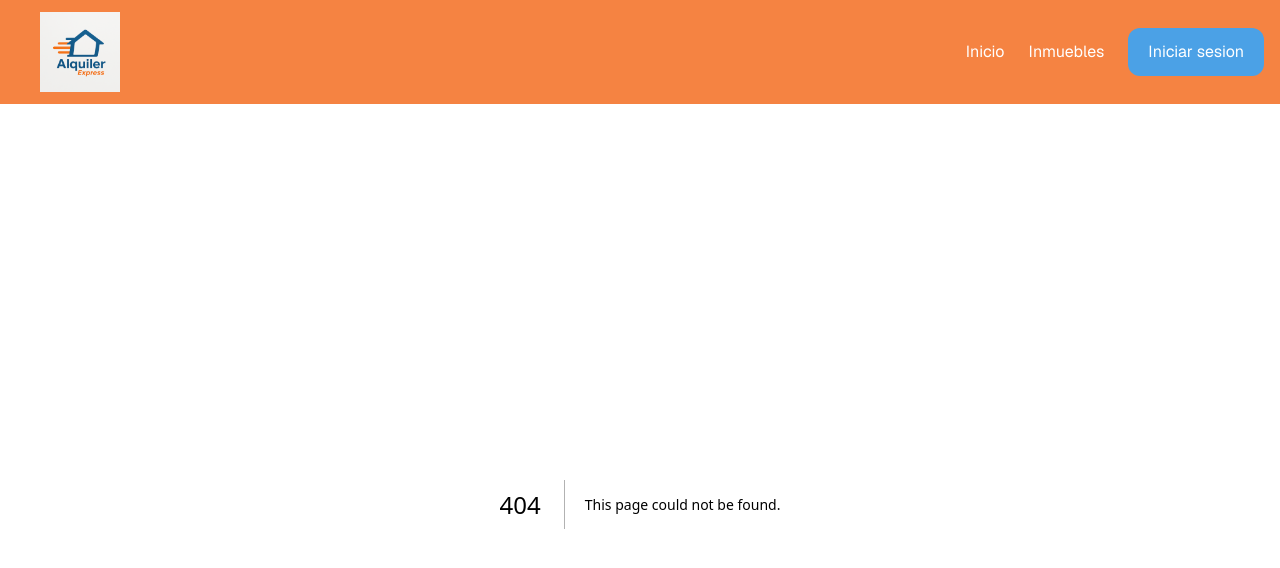
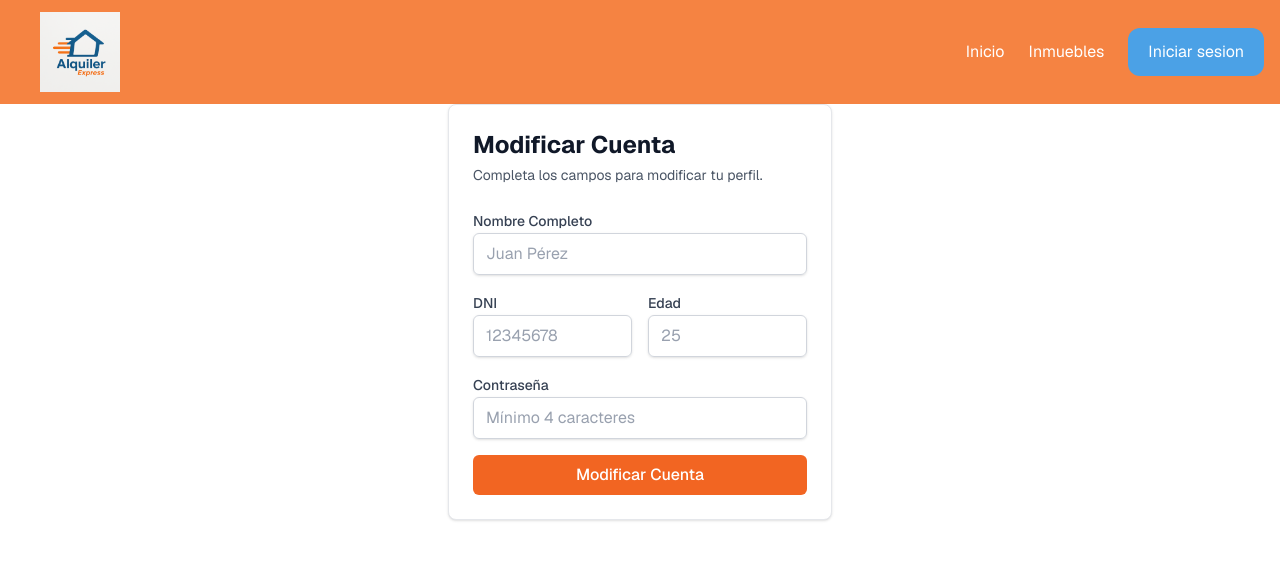
Before and after one commit to nachomattano/AlquilerExpress, a Next.js app: page /modificar in a window 1280 px wide. Before the commit this address had no page. Shown: the top 568 px of the page. Built offline with nearby package versions, Linux system fonts and the light colour scheme.

Commit message:
feat:modificar cuenta

```diff
--- /dev/null
+++ b/src/app/modificar/page.tsx
@@ -0,0 +1,128 @@
+'use client'
+import toast from "react-hot-toast"
+import { useEffect, useState } from "react"
+import { typeUser, user } from "@/types/user"
+
+
+export default function Modify() {
+    const [fullName, setFullName] = useState("")
+    const [dni, setDni] = useState("")
+    const [age, setAge] = useState("")
+    const [password, setPassword] = useState("")
+    const [usuario, setUsuario] = useState<user | null>(null);
+    const [rol, setRol] = useState<typeUser | null>(null)
+
+    useEffect(() => {
+        const usuarioActual = localStorage.getItem("user");
+        if (usuarioActual) {
+            setUsuario(JSON.parse(usuarioActual));
+        }
+        const storedRol = localStorage.getItem('userType') as typeUser | null
+        setRol(storedRol)
+    }, [])
+
+
+    const handleSubmit = async (e: React.FormEvent) => {
+        e.preventDefault()
+        const rolApi = rol == "administrador"? "administradores" : rol == "empleado"? "empleados" : "clientes"
+        const res = await fetch(`/api/users/${rolApi}/${usuario?.id}`, {
+            method: 'PUT',
+            body: JSON.stringify({ mail:usuario?.mail, contraseña:password, dni, edad:age, nombre:fullName }),
+            headers: { 'Content-Type': 'application/json' }
+        });
+
+        if (res.ok) {
+            toast.success('Usuario creado con exito')
+            window.location.replace("")
+        } else {
+            toast.error(await res.text());
+        }
+    }
+
+    return (
+        <div className="mx-auto max-w-sm bg-white rounded-lg border border-gray-200 shadow-sm">
+            <div className="p-6 space-y-1">
+                <h1 className="text-2xl font-bold text-gray-900">Modificar Cuenta</h1>
+                <p className="text-sm text-gray-600">Completa los campos para modificar tu perfil.</p>
+            </div>
+            <div className="p-6 pt-0">
+                <form onSubmit={handleSubmit} className="space-y-4">
+                <div className="space-y-4">
+                    <div className="space-y-2">
+                        <label htmlFor="fullName" className="text-sm font-medium text-gray-700">
+                        Nombre Completo
+                        </label>
+                        <input
+                        id="fullName"
+                        type="text"
+                        placeholder="Juan Pérez"
+                        required
+                        value={usuario?.nombre??fullName}
+                        onChange={(e) => setFullName(e.target.value)}
+                        className="w-full px-3 py-2 border border-gray-300 rounded-md shadow-sm placeholder-gray-400 focus:outline-none focus:ring-2 focus:ring-blue-500 focus:border-blue-500"
+                        />
+                    </div>
+
+                    <div className="grid grid-cols-2 gap-4">
+                        <div className="space-y-2">
+                            <label htmlFor="dni" className="text-sm font-medium text-gray-700">
+                                DNI
+                            </label>
+                            <input
+                                id="dni"
+                                type="text"
+                                placeholder="12345678"
+                                required
+                                value={usuario?.dni??dni}
+                                onChange={(e) => setDni(e.target.value)}
+                                className="w-full px-3 py-2 border border-gray-300 rounded-md shadow-sm placeholder-gray-400 focus:outline-none focus:ring-2 focus:ring-blue-500 focus:border-blue-500"
+                            />
+                        </div>
+
+                        <div className="space-y-2">
+                            <label htmlFor="age" className="text-sm font-medium text-gray-700">
+                                Edad
+                            </label>
+                            <input
+                                id="age"
+                                type="number"
+                                placeholder="25"
+                                min="18"
+                                max="100"
+                                required
+                                value={usuario?.edad??age}
+                                onChange={(e) => setAge(e.target.value)}
+                                className="w-full px-3 py-2 border border-gray-300 rounded-md shadow-sm placeholder-gray-400 focus:outline-none focus:ring-2 focus:ring-blue-500 focus:border-blue-500"
+                            />
+                        </div>
+                    </div>
+
+                    <div className="space-y-2">
+                        <label htmlFor="password" className="text-sm font-medium text-gray-700">
+                            Contraseña
+                        </label>
+                        <input
+                        id="password"
+                        type="password"
+                        placeholder="Mínimo 4 caracteres"
+                        required
+                        minLength={4}
+                        value={usuario?.contraseña??password}
+                        onChange={(e) => setPassword(e.target.value)}
+                        className="w-full px-3 py-2 border border-gray-300 rounded-md shadow-sm placeholder-gray-400 focus:outline-none focus:ring-2 focus:ring-blue-500 focus:border-blue-500"
+                        />
+                    </div>
+
+                    <button
+                        type="submit"
+                        className="w-full bg-orange-500 hover:bg-orange-600 text-white font-medium py-2 px-4 rounded-md transition-colors duration-200 focus:outline-none focus:ring-2 focus:ring-green-500 focus:ring-offset-2"
+                    >
+                        Modificar Cuenta
+                    </button>
+
+                </div>
+                </form>
+            </div>
+        </div>
+    )
+}
--- a/src/components/NavBar.tsx
+++ b/src/components/NavBar.tsx
@@ -3,19 +3,22 @@
 import Image from "next/image";
 import Link from "next/link";
 import { useState, useEffect } from "react";
-import { typeUser } from "@/types/user";
+import { typeUser, user } from "@/types/user";
 
 export default function NavBar() {
     const [ isOpen, setIsOpen ] = useState(false)
     const [rol, setRol] = useState<typeUser | null>(null)
 
-    const [nombre, setNombre] = useState<string | null>(null)
+    const [usuario, setUsuario] = useState<user | null>(null);
 
     useEffect(() => {
         const storedRol = localStorage.getItem('userType') as typeUser | null
         const storedNombre = localStorage.getItem('userName')
         setRol(storedRol)
-        setNombre(storedNombre)
+        const usuarioActual = localStorage.getItem("user");
+        if (usuarioActual) {
+            setUsuario(JSON.parse(usuarioActual));
+        }
     }, [])
 
     const handleClose = async () => {
@@ -53,7 +56,7 @@ export default function NavBar() {
                         <div className="flex items-center gap-2 justify-end">
                         <div className="text-right leading-tight text-sm text-black">
                             <div className="font-semibold">
-                            Bienvenido <span className="capitalize">{nombre}!!</span>
+                            Bienvenido <span className="capitalize">{usuario?.nombre}!!</span>
                             </div>
                             <div className="text-xs text-gray-700 capitalize">({rol})</div>
                         </div>
@@ -79,6 +82,15 @@ export default function NavBar() {
                                 Cerrar Sesion
                             </button>
                             </div>
+                            <div className="py-1 bg-black">
+                            <Link href={`/modificar`}>
+                            <button
+                                className="py-3 text-sm bg-black hover:bg-gray-300 w-full text-left"
+                            >
+                                Modificar Perfil
+                            </button>
+                            </Link>
+                            </div>
                         </div>
                         )}
                     </div>
--- a/src/lib/db/usuarios/administradores.ts
+++ b/src/lib/db/usuarios/administradores.ts
@@ -39,3 +39,14 @@ export async function modificarContraseñaAdministrador ( contraseña:string, id
     const supabase = await createClient()
     await supabase.from("administrador").update({ contraseña: contraseña }).eq("id", id)
 }
+
+export async function modifyAdmin (user:user){
+    const supabase = await createClient()
+    const { id, ...sinId } = user
+    const resp = await supabase
+        .from("administrador")
+        .update(sinId)
+        .eq("id", id);
+
+    console.log(resp)
+}
--- a/src/lib/db/usuarios/clientes.ts
+++ b/src/lib/db/usuarios/clientes.ts
@@ -41,6 +41,18 @@ export async function modificarContraseñaCliente ( contraseña:string | null |u
     await supabase.from("cliente").update({ contraseña: contraseña }).eq("id", id)
 }
 
+export async function modifyClient (user:user){
+    const supabase = await createClient()
+    const { id, ...sinId } = user
+    const resp = await supabase
+        .from("cliente")
+        .update(sinId)
+        .eq("id", id);
+
+    console.log(resp)
+}
+
+
 export async function deleteCliente ( id: string ){
     const supabase = await createClient()
     await supabase.from("empleado").update({ estado: estadoUser.inactivo }).eq("id", id)
--- a/src/lib/db/usuarios/empleados.ts
+++ b/src/lib/db/usuarios/empleados.ts
@@ -39,6 +39,17 @@ export async function modificarContraseñaEmpleado ( contraseña: string, id: st
     await supabase.from("empleado").update({ contraseña: contraseña }).eq("id", id)
 }
 
+export async function modifyEmpleado (user:user){
+    const supabase = await createClient()
+    const { id, ...sinId } = user
+    const resp = await supabase
+        .from("empleado")
+        .update(sinId)
+        .eq("id", id);
+
+    console.log(resp)
+}
+
 export async function deleteEmpleado ( id: string ){
     const supabase = await createClient()
     await supabase.from("empleado").update({ estado: estadoUser.inactivo }).eq("id", id)
--- a/src/pages/api/users/administradores/[id].ts
+++ b/src/pages/api/users/administradores/[id].ts
@@ -1,14 +1,19 @@
-import { getAdministrador } from '@/lib/db/usuarios/administradores'
+import { getAdministrador, modifyAdmin } from '@/lib/db/usuarios/administradores'
+import { estadoUser } from '@/types/estado-cliente'
+import { user } from '@/types/user'
 import type { NextApiRequest, NextApiResponse } from 'next'
 export default async function handler(req:NextApiRequest,res:NextApiResponse){
-    const {method, query: { id }} = req
+    const {method, query: { id }, body:{mail, nombre, edad, dni, contraseña}} = req
 
 
     if (method !== 'GET'){
         const resp = await getAdministrador(id as string)
     res.send(JSON.stringify(resp))
     }else{
-        return ''
+        let user : user = {
+                        id:id?.toString(), mail, nombre, edad, dni, contraseña, estado: estadoUser.activo
+                    }
+        const error = await modifyAdmin(user)
     }
 
 }
--- a/src/pages/api/users/clientes/[id].ts
+++ b/src/pages/api/users/clientes/[id].ts
@@ -1,19 +1,28 @@
-import { deleteCliente, getClienteId, setClienteActivo } from '@/lib/db/usuarios/clientes'
+import { deleteCliente, getClienteId, modifyClient, setClienteActivo } from '@/lib/db/usuarios/clientes'
 import { estadoUser } from '@/types/estado-cliente'
+import { user } from '@/types/user'
 import type { NextApiRequest, NextApiResponse } from 'next'
 
 export default async function handler(req:NextApiRequest,res:NextApiResponse){
-    const {method, query:{ id, estado }} = req
+    const {method, query:{ id, estado }, body:{mail, nombre, edad, dni, contraseña}} = req
 
     if (method == 'GET'){
         const resp = await getClienteId (id as string)
     res.send(JSON.stringify(resp))
     }else{
+        if (method == "POST"){
             if (estadoUser.activo == estado as string){
                 const resp = await setClienteActivo(id as string)
             }else{
                 const resp = await deleteCliente(id as string)
             }
+        }
+        if (method == "PUT"){
+            let user : user = {
+                id:id?.toString(), mail, nombre, edad, dni, contraseña, estado: estadoUser.activo
+            }
+            const error = await modifyClient(user)
+        }
     }
 
 }
--- a/src/pages/api/users/empleados/[id].ts
+++ b/src/pages/api/users/empleados/[id].ts
@@ -1,17 +1,18 @@
-import { deleteEmpleado, getEmpleadoPorId, setEmpleadoActivo } from '@/lib/db/usuarios/empleados'
+import { deleteEmpleado, getEmpleadoPorId, modifyEmpleado, setEmpleadoActivo } from '@/lib/db/usuarios/empleados'
 import type { NextApiRequest, NextApiResponse } from 'next'
 import { user } from '@/types/user'
 import { changeState } from '@/lib/usuarios'
 import { estadoUser } from '@/types/estado-cliente'
 
 export default async function handler(req:NextApiRequest,res:NextApiResponse){
-    const {method, query:{ id, estado }} = req
+    const {method, query:{ id, estado }, body:{mail, nombre, edad, dni, contraseña}} = req
 
 
     if (method == 'GET'){
         const resp = await getEmpleadoPorId (id as string)
         res.send(JSON.stringify({resp}))
     }else{
+        if (method == "POST"){
         if (estadoUser.activo == estado as string){
             const resp = await setEmpleadoActivo(id as string)
             res.status(200).send('se cambio el estado con exito')
@@ -19,6 +20,13 @@ export default async function handler(req:NextApiRequest,res:NextApiResponse){
             const resp = await deleteEmpleado(id as string)
             res.status(200).send('se cambio el estado con exito')
         }
+        }
+        if (method == "PUT"){
+            let user : user = {
+                id:id?.toString(), mail, nombre, edad, dni, contraseña, estado: estadoUser.activo
+            }
+            const error = await modifyEmpleado(user)
+        }
     }
 
 }
```
